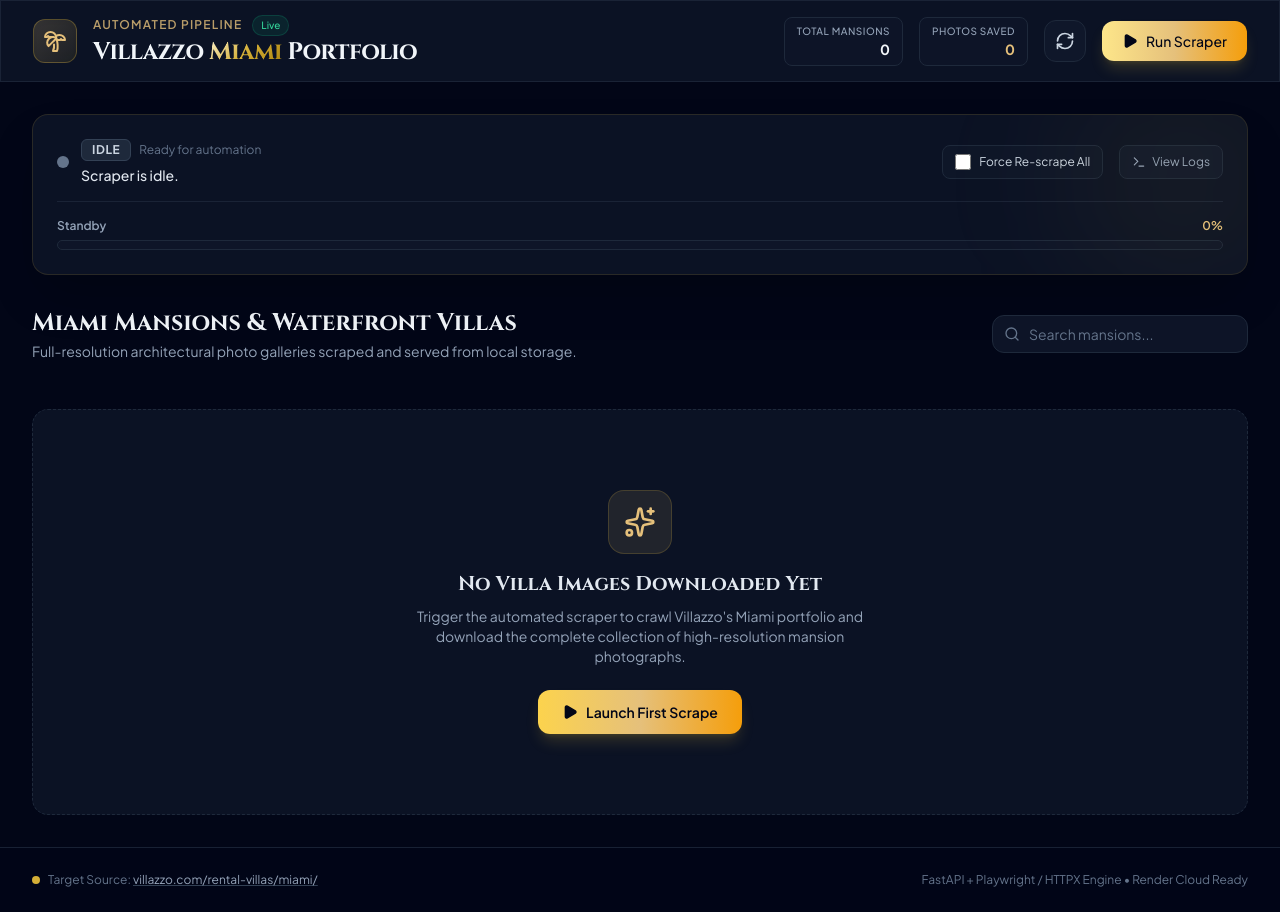
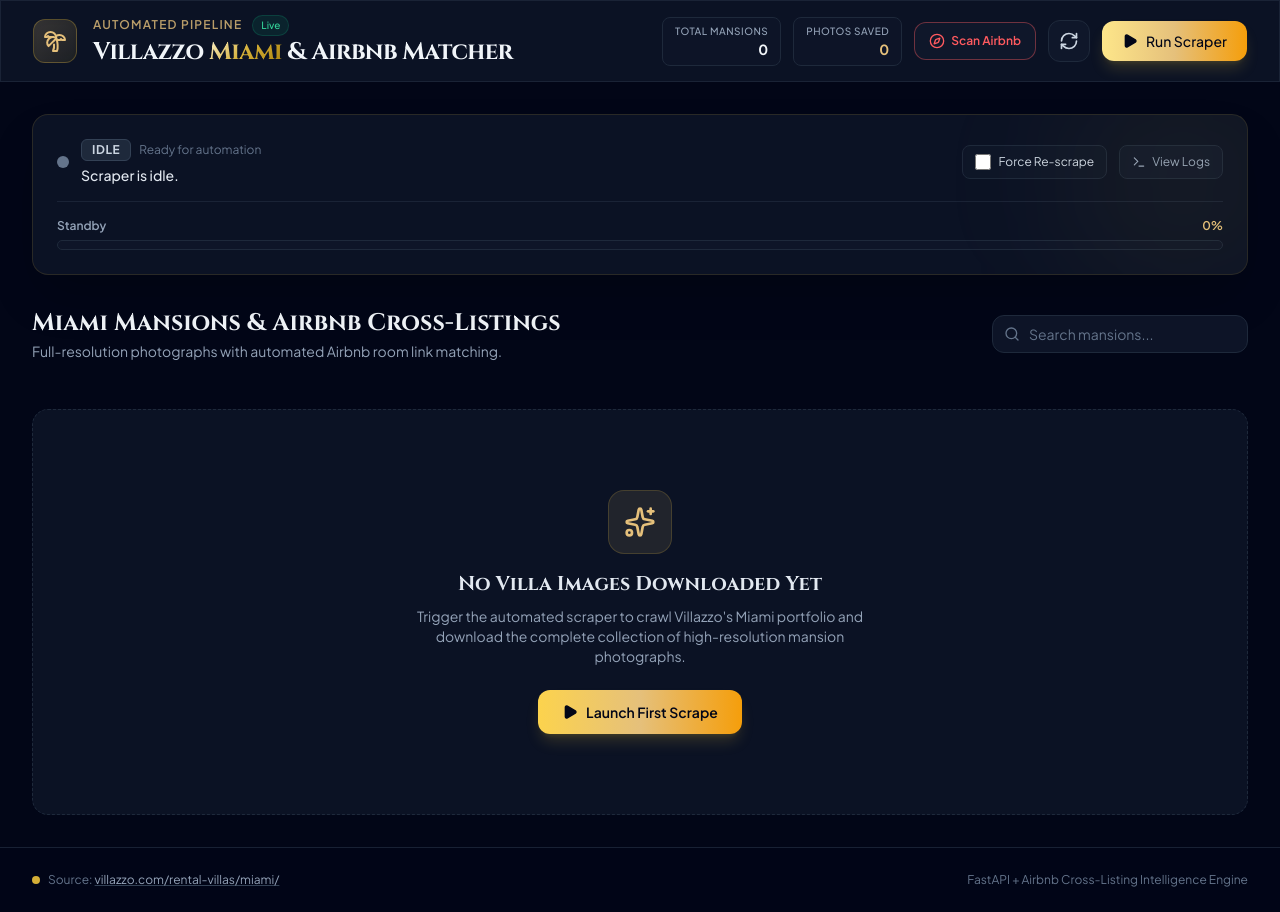
Before and after one commit to JorgeJoseContreras/villazzo-scraper-app, a FastAPI app: page / in a window 1280 px wide. Run offline with FastAPI, Linux system fonts and the light colour scheme; data that the repository does not hold is empty; some libraries are stand-ins or nearby versions.

Commit message:
feat: add Airbnb cross-listing finder, Google Lens visual matcher, and direct room links

```diff
--- a/main.py
+++ b/main.py
@@ -118,6 +118,28 @@ async def get_villas():
     }
 
 
+from airbnb_finder import match_villa_to_airbnb
+
+@app.post("/api/villas/{folder_name}/airbnb/search")
+async def search_single_villa_airbnb(folder_name: str, force: bool = False):
+    """Searches for corresponding Airbnb listing for a single villa."""
+    result = await match_villa_to_airbnb(folder_name=folder_name, download_dir=DOWNLOAD_DIR, force_refresh=force)
+    return result
+
+
+@app.post("/api/airbnb/search-all")
+async def search_all_villas_airbnb(background_tasks: BackgroundTasks, force: bool = False):
+    """Scans and matches all downloaded villas against Airbnb in background."""
+    async def run_all_matches():
+        villas = list_downloaded_villas(download_dir=DOWNLOAD_DIR)
+        for v in villas:
+            await match_villa_to_airbnb(folder_name=v["folder_name"], download_dir=DOWNLOAD_DIR, force_refresh=force)
+            await asyncio.sleep(1.0)
+
+    background_tasks.add_task(run_all_matches)
+    return {"status": "started", "message": "Searching Airbnb cross-listings for all villas in background."}
+
+
 @app.get("/healthz")
 async def health_check():
     """Service health probe for container and deployment monitors."""
--- a/templates/index.html
+++ b/templates/index.html
@@ -3,12 +3,12 @@
 <head>
   <meta charset="UTF-8" />
   <meta name="viewport" content="width=device-width, initial-scale=1.0" />
-  <title>Villazzo Miami — Luxury Portfolio Scraper & Gallery</title>
+  <title>Villazzo Miami — Luxury Portfolio Scraper & Airbnb Cross-Listing Finder</title>
 
   <!-- Tailwind CSS CDN -->
   <script src="https://cdn.tailwindcss.com"></script>
 
-  <!-- Google Fonts: Inter & Cormorant Garamond / Playfair for Luxury Styling -->
+  <!-- Google Fonts -->
   <link rel="preconnect" href="https://fonts.googleapis.com">
   <link rel="preconnect" href="https://fonts.gstatic.com" crossorigin>
   <link href="https://fonts.googleapis.com/css2?family=Cinzel:wght@400;600;700&family=Plus+Jakarta+Sans:wght@300;400;500;600;700&display=swap" rel="stylesheet">
@@ -30,7 +30,8 @@
               400: '#e5c07b',
               500: '#d4af37',
               600: '#b89726',
-            }
+            },
+            airbnb: '#FF5A5F',
           }
         }
       }
@@ -93,13 +94,13 @@
             <span class="inline-flex items-center px-2 py-0.5 rounded-full text-[10px] font-medium bg-emerald-500/10 text-emerald-400 border border-emerald-500/20">Live</span>
           </div>
           <h1 class="text-xl sm:text-2xl font-serif font-bold tracking-tight text-slate-100">
-            Villazzo <span class="gold-gradient-text">Miami</span> Portfolio
+            Villazzo <span class="gold-gradient-text">Miami</span> & Airbnb Matcher
           </h1>
         </div>
       </div>
 
       <!-- Quick Metrics & Actions -->
-      <div class="flex items-center gap-3 sm:gap-4">
+      <div class="flex items-center gap-2 sm:gap-3">
         <!-- Stat Pill 1 -->
         <div class="hidden md:flex flex-col items-end px-3 py-1.5 rounded-lg bg-slate-900/60 border border-slate-800">
           <span class="text-[10px] font-medium uppercase tracking-wider text-slate-400">Total Mansions</span>
@@ -111,6 +112,16 @@
           <span class="text-[10px] font-medium uppercase tracking-wider text-slate-400">Photos Saved</span>
           <span id="stat-total-photos" class="text-sm font-bold text-gold-400">{{ total_photos }}</span>
         </div>
+
+        <!-- Find All on Airbnb Button -->
+        <button
+          onclick="searchAllAirbnb()"
+          title="Scan All Mansions for Airbnb Listings"
+          class="hidden sm:inline-flex items-center gap-1.5 px-3.5 py-2.5 rounded-xl bg-slate-900 border border-[#FF5A5F]/40 hover:bg-[#FF5A5F]/10 text-[#FF5A5F] text-xs font-semibold transition-all"
+        >
+          <i data-lucide="compass" class="w-4 h-4"></i>
+          <span>Scan Airbnb</span>
+        </button>
 
         <!-- Refresh Button -->
         <button
@@ -153,16 +164,16 @@
               <span id="status-time" class="text-xs text-slate-500">Ready for job execution</span>
             </div>
             <p id="status-message" class="text-sm font-medium text-slate-200 mt-1">
-              Click "Run Scraper" to fetch high-resolution gallery images from Villazzo's Miami portfolio.
+              Click "Run Scraper" to fetch high-resolution gallery images or use "Scan Airbnb" to cross-match listings.
             </p>
           </div>
         </div>
 
         <!-- Controls: Force Rescrape Checkbox & Log Toggle -->
-        <div class="flex items-center gap-4 text-xs">
+        <div class="flex items-center gap-3 text-xs">
           <label class="flex items-center gap-2 cursor-pointer select-none text-slate-300 hover:text-white bg-slate-900/90 px-3 py-2 rounded-lg border border-slate-800">
             <input type="checkbox" id="force-rescrape-check" class="w-4 h-4 rounded border-slate-700 text-gold-500 focus:ring-gold-500 bg-slate-950">
-            <span>Force Re-scrape All</span>
+            <span>Force Re-scrape</span>
           </label>
 
           <button
@@ -189,10 +200,10 @@
         </div>
       </div>
 
-      <!-- LIVE LOG TERMINAL DRAWER (Collapsible) -->
+      <!-- LIVE LOG TERMINAL DRAWER -->
       <div id="terminal-drawer" class="hidden mt-4 pt-4 border-t border-slate-800">
         <div class="bg-black/90 rounded-xl p-3.5 font-mono text-xs text-slate-300 border border-slate-800/80 max-h-48 overflow-y-auto space-y-1" id="terminal-logs">
-          <div class="text-slate-500 italic">// Automation engine initialized. Ready to scrape.</div>
+          <div class="text-slate-500 italic">// Automation engine initialized. Ready to scrape or match Airbnb.</div>
         </div>
       </div>
     </section>
@@ -204,10 +215,10 @@
       <div class="flex flex-col sm:flex-row sm:items-center justify-between gap-4">
         <div>
           <h2 class="text-2xl font-serif font-bold text-slate-100 flex items-center gap-2">
-            Miami Mansions & Waterfront Villas
+            Miami Mansions & Airbnb Cross-Listings
           </h2>
           <p class="text-sm text-slate-400 mt-0.5">
-            Full-resolution architectural photo galleries scraped and served from local storage.
+            Full-resolution photographs with automated Airbnb room link matching.
           </p>
         </div>
 
@@ -226,62 +237,10 @@
 
       <!-- Grid of Mansion Cards -->
       <div id="villas-grid" class="grid grid-cols-1 sm:grid-cols-2 lg:grid-cols-3 xl:grid-cols-4 gap-6">
-        <!-- Jinja / JS Injected Cards -->
-        {% for villa in villas %}
-        <div class="villa-card glass-card rounded-2xl overflow-hidden flex flex-col group" data-name="{{ villa.display_name }}">
-
-          <!-- Hero Thumbnail -->
-          <div class="relative aspect-[4/3] bg-slate-900 overflow-hidden cursor-pointer" onclick="openGallery('{{ villa.folder_name }}', 0)">
-            {% if villa.hero_image %}
-            <img
-              src="{{ villa.hero_image }}"
-              alt="{{ villa.display_name }}"
-              loading="lazy"
-              class="w-full h-full object-cover group-hover:scale-105 transition-transform duration-500"
-            />
-            {% else %}
-            <div class="w-full h-full flex items-center justify-center text-slate-600">
-              <i data-lucide="image" class="w-12 h-12 stroke-1"></i>
-            </div>
-            {% endif %}
-
-            <div class="absolute inset-0 bg-gradient-to-t from-slate-950/80 via-transparent to-transparent opacity-80 group-hover:opacity-60 transition-opacity"></div>
-
-            <!-- Photo Count Badge -->
-            <div class="absolute bottom-3 left-3 flex items-center gap-1.5 px-2.5 py-1 rounded-lg bg-slate-950/80 backdrop-blur-md border border-white/10 text-xs font-semibold text-gold-400">
-              <i data-lucide="camera" class="w-3.5 h-3.5"></i>
-              <span>{{ villa.count }} High-Res Photos</span>
-            </div>
+        <!-- Rendered by JavaScript -->
       </div>
 
-          <!-- Card Content -->
-          <div class="p-5 flex-1 flex flex-col justify-between">
-            <div>
-              <h3 class="text-lg font-serif font-bold text-slate-100 group-hover:text-gold-400 transition-colors">
-                {{ villa.display_name }}
-              </h3>
-              <p class="text-xs text-slate-400 mt-1 font-mono">
-                ./downloads/{{ villa.folder_name }}/
-              </p>
-            </div>
-
-            <!-- View Gallery Button -->
-            <div class="pt-4 mt-4 border-t border-slate-800/80 flex items-center justify-between">
-              <button
-                onclick="openGallery('{{ villa.folder_name }}', 0)"
-                class="w-full flex items-center justify-center gap-2 py-2 px-4 rounded-xl bg-slate-800/90 hover:bg-gold-500 hover:text-slate-950 text-slate-200 text-xs font-semibold transition-all duration-200"
-              >
-                <i data-lucide="images" class="w-4 h-4"></i>
-                <span>View Full Gallery</span>
-              </button>
-            </div>
-          </div>
-
-        </div>
-        {% endfor %}
-      </div>
-
-      <!-- EMPTY STATE (Shown if 0 villas downloaded) -->
+      <!-- EMPTY STATE -->
       <div id="empty-state" class="{% if villas %}hidden{% endif %} text-center py-20 px-4 glass-panel rounded-2xl border-dashed border-slate-800">
         <div class="w-16 h-16 rounded-2xl bg-gold-400/10 border border-gold-500/20 text-gold-400 flex items-center justify-center mx-auto mb-4">
           <i data-lucide="sparkles" class="w-8 h-8"></i>
@@ -308,10 +267,10 @@
     <div class="max-w-7xl mx-auto px-4 sm:px-6 lg:px-8 flex flex-col sm:flex-row items-center justify-between gap-3 text-xs text-slate-500">
       <div class="flex items-center gap-2">
         <span class="w-2 h-2 rounded-full bg-gold-500"></span>
-        <span>Target Source: <a href="https://www.villazzo.com/rental-villas/miami/" target="_blank" class="text-slate-400 hover:text-gold-400 underline decoration-slate-700">villazzo.com/rental-villas/miami/</a></span>
+        <span>Source: <a href="https://www.villazzo.com/rental-villas/miami/" target="_blank" class="text-slate-400 hover:text-gold-400 underline decoration-slate-700">villazzo.com/rental-villas/miami/</a></span>
       </div>
       <div>
-        <span>FastAPI + Playwright / HTTPX Engine &bull; Render Cloud Ready</span>
+        <span>FastAPI + Airbnb Cross-Listing Intelligence Engine</span>
       </div>
     </div>
   </footer>
@@ -328,7 +287,31 @@
         <p id="modal-photo-counter" class="text-xs text-gold-400 font-mono">Photo 1 of 24</p>
       </div>
 
-      <div class="flex items-center gap-3">
+      <div class="flex items-center gap-2 sm:gap-3">
+        <!-- Direct Airbnb Link if matched -->
+        <a
+          id="modal-airbnb-link"
+          href="#"
+          target="_blank"
+          title="Open Matching Airbnb Listing"
+          class="hidden p-2 rounded-lg bg-[#FF5A5F]/20 border border-[#FF5A5F]/50 text-[#FF5A5F] hover:bg-[#FF5A5F] hover:text-white text-xs font-semibold flex items-center gap-1.5 transition-colors"
+        >
+          <i data-lucide="home" class="w-4 h-4"></i>
+          <span>Airbnb Listing</span>
+        </a>
+
+        <!-- Open Google Lens Visual Search -->
+        <a
+          id="modal-lens-link"
+          href="#"
+          target="_blank"
+          title="Reverse Search Image on Web / Airbnb"
+          class="p-2 rounded-lg bg-slate-900 border border-slate-800 hover:border-slate-700 text-slate-300 hover:text-white text-xs flex items-center gap-1.5"
+        >
+          <i data-lucide="scan" class="w-4 h-4"></i>
+          <span class="hidden sm:inline">Google Lens Match</span>
+        </a>
+
         <!-- Open Raw Link -->
         <a
           id="modal-raw-link"
@@ -393,7 +376,6 @@
 
   <!-- APPLICATION SCRIPTS -->
   <script>
-    // State management
     let state = {
       villas: [],
       activeVilla: null,
@@ -402,14 +384,12 @@
       isPolling: false
     };
 
-    // Initialize Lucide Icons
     document.addEventListener('DOMContentLoaded', () => {
       lucide.createIcons();
       fetchVillasData();
       checkScrapeStatus();
     });
 
-    // Keyboard navigation for gallery
     document.addEventListener('keydown', (e) => {
       const modal = document.getElementById('gallery-modal');
       if (!modal.classList.contains('hidden')) {
@@ -419,7 +399,6 @@
       }
     });
 
-    // Toggle log viewer
     function toggleConsoleLogs() {
       const drawer = document.getElementById('terminal-drawer');
       const btnText = document.getElementById('btn-toggle-logs-text');
@@ -432,7 +411,6 @@
       }
     }
 
-    // Trigger Scraping Process
     async function triggerScrape(isForce = false) {
       const forceRescrape = isForce || document.getElementById('force-rescrape-check').checked;
       const btn = document.getElementById('btn-start-scrape');
@@ -446,11 +424,8 @@
           body: JSON.stringify({ force_rescrape: forceRescrape })
         });
         const data = await res.json();
-
-        // Show console logs automatically upon starting
         document.getElementById('terminal-drawer').classList.remove('hidden');
         document.getElementById('btn-toggle-logs-text').textContent = 'Hide Logs';
-
         startPolling();
       } catch (err) {
         console.error('Failed to initiate scrape:', err);
@@ -462,7 +437,6 @@
       }
     }
 
-    // Start Polling Scraper Status
     function startPolling() {
       if (state.isPolling) return;
       state.isPolling = true;
@@ -471,7 +445,6 @@
       checkScrapeStatus();
     }
 
-    // Stop Polling
     function stopPolling() {
       state.isPolling = false;
       if (state.pollTimer) {
@@ -480,7 +453,6 @@
       }
     }
 
-    // Check Scraper Status & Update UI
     async function checkScrapeStatus() {
       try {
         const res = await fetch('/api/scrape/status');
@@ -492,7 +464,7 @@
         } else {
           if (state.isPolling) {
             stopPolling();
-            fetchVillasData(); // Refresh grid after scrape completes
+            fetchVillasData();
           }
         }
       } catch (err) {
@@ -500,7 +472,6 @@
       }
     }
 
-    // Update Status Banner and Progress Bar
     function updateStatusUI(data) {
       const indicator = document.getElementById('status-indicator');
       const badge = document.getElementById('status-badge');
@@ -511,7 +482,6 @@
       const detailLabel = document.getElementById('progress-detail');
       const logsContainer = document.getElementById('terminal-logs');
 
-      // Update badge & indicator
       if (data.status === 'running') {
         indicator.className = 'w-3 h-3 rounded-full bg-amber-400 animate-pulse';
         badge.className = 'text-xs uppercase font-bold tracking-wider px-2.5 py-0.5 rounded-md bg-amber-500/20 text-amber-300 border border-amber-500/30';
@@ -536,7 +506,6 @@
 
       message.textContent = data.message || 'Scraper is idle.';
 
-      // Progress calculation
       const pct = data.progress_percent || 0;
       barFill.style.width = `${pct}%`;
       percentLabel.textContent = `${pct}%`;
@@ -544,14 +513,12 @@
         ? `Processed ${data.processed_villas} of ${data.total_villas} mansions (${data.total_images_downloaded} photos saved)`
         : 'Standby';
 
-      // Update terminal logs
       if (data.logs && data.logs.length > 0) {
         logsContainer.innerHTML = data.logs.map(l => `<div class="leading-relaxed">${escapeHtml(l)}</div>`).join('');
         logsContainer.scrollTop = logsContainer.scrollHeight;
       }
     }
 
-    // Fetch All Villas List from API
     async function fetchVillasData() {
       try {
         const res = await fetch('/api/villas');
@@ -567,7 +534,46 @@
       }
     }
 
-    // Render Cards in Grid
+    // Single Villa Airbnb Search
+    async function searchAirbnb(folderName) {
+      const btn = document.getElementById(`btn-airbnb-${folderName}`);
+      if (btn) {
+        btn.innerHTML = `<i data-lucide="loader-2" class="w-3.5 h-3.5 animate-spin"></i><span>Searching...</span>`;
+        btn.disabled = true;
+      }
+
+      try {
+        const res = await fetch(`/api/villas/${folderName}/airbnb/search`, { method: 'POST' });
+        const matchData = await res.json();
+
+        // Update local state
+        const targetVilla = state.villas.find(v => v.folder_name === folderName);
+        if (targetVilla) {
+          targetVilla.airbnb = matchData;
+        }
+        renderVillasGrid(state.villas);
+      } catch (err) {
+        console.error('Airbnb search failed:', err);
+      }
+    }
+
+    // Search All Villas on Airbnb
+    async function searchAllAirbnb() {
+      try {
+        await fetch('/api/airbnb/search-all', { method: 'POST' });
+        document.getElementById('status-message').textContent = 'Scanning Airbnb listings for all mansions in background...';
+        // Poll and refresh
+        let count = 0;
+        const interval = setInterval(async () => {
+          count++;
+          await fetchVillasData();
+          if (count >= 8) clearInterval(interval);
+        }, 2000);
+      } catch (err) {
+        console.error('Scan all error:', err);
+      }
+    }
+
     function renderVillasGrid(villas) {
       const grid = document.getElementById('villas-grid');
       const empty = document.getElementById('empty-state');
@@ -579,7 +585,39 @@
       }
 
       empty.classList.add('hidden');
-      grid.innerHTML = villas.map(villa => `
+      grid.innerHTML = villas.map(villa => {
+        const airbnb = villa.airbnb;
+        const isMatched = airbnb && airbnb.is_matched && airbnb.primary_url;
+
+        let airbnbBadge = '';
+        if (isMatched) {
+          airbnbBadge = `
+            <a
+              href="${escapeHtml(airbnb.primary_url)}"
+              target="_blank"
+              onclick="event.stopPropagation()"
+              title="Verified on Airbnb: ${escapeHtml(airbnb.primary_url)}"
+              class="inline-flex items-center gap-1 px-2.5 py-1 rounded-lg bg-[#FF5A5F] hover:bg-[#E04B50] text-white text-[11px] font-bold shadow-md shadow-[#FF5A5F]/20 transition-transform active:scale-95"
+            >
+              <i data-lucide="home" class="w-3.5 h-3.5"></i>
+              <span>Airbnb Listing ↗</span>
+            </a>
+          `;
+        } else {
+          airbnbBadge = `
+            <button
+              id="btn-airbnb-${escapeHtml(villa.folder_name)}"
+              onclick="event.stopPropagation(); searchAirbnb('${escapeHtml(villa.folder_name)}')"
+              title="Scan Airbnb for matching listing"
+              class="inline-flex items-center gap-1 px-2 py-1 rounded-lg bg-slate-900/90 hover:bg-slate-800 border border-slate-700 text-slate-300 hover:text-white text-[11px] font-medium transition-colors"
+            >
+              <i data-lucide="compass" class="w-3 h-3 text-[#FF5A5F]"></i>
+              <span>Find on Airbnb</span>
+            </button>
+          `;
+        }
+
+        return `
           <div class="villa-card glass-card rounded-2xl overflow-hidden flex flex-col group" data-name="${escapeHtml(villa.display_name)}">
             <div class="relative aspect-[4/3] bg-slate-900 overflow-hidden cursor-pointer" onclick="openGallery('${escapeHtml(villa.folder_name)}', 0)">
               ${villa.hero_image
@@ -587,9 +625,16 @@
                 : `<div class="w-full h-full flex items-center justify-center text-slate-600"><i data-lucide="image" class="w-12 h-12 stroke-1"></i></div>`
               }
               <div class="absolute inset-0 bg-gradient-to-t from-slate-950/80 via-transparent to-transparent opacity-80 group-hover:opacity-60 transition-opacity"></div>
+
+              <!-- Photo Count Badge -->
               <div class="absolute bottom-3 left-3 flex items-center gap-1.5 px-2.5 py-1 rounded-lg bg-slate-950/80 backdrop-blur-md border border-white/10 text-xs font-semibold text-gold-400">
                 <i data-lucide="camera" class="w-3.5 h-3.5"></i>
-              <span>${villa.count} High-Res Photos</span>
+                <span>${villa.count} Photos</span>
+              </div>
+
+              <!-- Top Right: Airbnb Status Pill -->
+              <div class="absolute top-3 right-3">
+                ${airbnbBadge}
               </div>
             </div>
 
@@ -603,23 +648,43 @@
                 </p>
               </div>
 
-            <div class="pt-4 mt-4 border-t border-slate-800/80 flex items-center justify-between">
+              <div class="pt-4 mt-4 border-t border-slate-800/80 flex items-center justify-between gap-2">
                 <button
                   onclick="openGallery('${escapeHtml(villa.folder_name)}', 0)"
-                class="w-full flex items-center justify-center gap-2 py-2 px-4 rounded-xl bg-slate-800/90 hover:bg-gold-500 hover:text-slate-950 text-slate-200 text-xs font-semibold transition-all duration-200"
+                  class="flex-1 flex items-center justify-center gap-2 py-2 px-3 rounded-xl bg-slate-800/90 hover:bg-gold-500 hover:text-slate-950 text-slate-200 text-xs font-semibold transition-all duration-200"
                 >
                   <i data-lucide="images" class="w-4 h-4"></i>
-                <span>View Full Gallery</span>
+                  <span>View Photos</span>
                 </button>
+
+                ${isMatched ? `
+                  <a
+                    href="${escapeHtml(airbnb.primary_url)}"
+                    target="_blank"
+                    title="Open on Airbnb"
+                    class="p-2 rounded-xl bg-[#FF5A5F]/15 hover:bg-[#FF5A5F] border border-[#FF5A5F]/30 text-[#FF5A5F] hover:text-white transition-colors"
+                  >
+                    <i data-lucide="external-link" class="w-4 h-4"></i>
+                  </a>
+                ` : `
+                  <a
+                    href="https://www.airbnb.com/s/Miami--FL/homes?query=${encodeURIComponent(villa.display_name)}"
+                    target="_blank"
+                    title="Search on Airbnb"
+                    class="p-2 rounded-xl bg-slate-900 hover:bg-slate-800 border border-slate-800 text-slate-400 hover:text-white transition-colors"
+                  >
+                    <i data-lucide="search" class="w-4 h-4"></i>
+                  </a>
+                `}
               </div>
             </div>
           </div>
-      `).join('');
+        `;
+      }).join('');
 
       lucide.createIcons();
     }
 
-    // Filter Villas by Search Query
     function filterVillas() {
       const q = document.getElementById('search-input').value.toLowerCase().trim();
       const cards = document.querySelectorAll('.villa-card');
@@ -633,7 +698,6 @@
       });
     }
 
-    // OPEN GALLERY LIGHTBOX
     function openGallery(folderName, startIndex = 0) {
       const villa = state.villas.find(v => v.folder_name === folderName);
       if (!villa || !villa.images || villa.images.length === 0) return;
@@ -652,7 +716,6 @@
       lucide.createIcons();
     }
 
-    // CLOSE GALLERY LIGHTBOX
     function closeGallery() {
       const modal = document.getElementById('gallery-modal');
       modal.classList.add('hidden');
@@ -660,7 +723,6 @@
       state.activeVilla = null;
     }
 
-    // NAVIGATION
     function nextImage() {
       if (!state.activeVilla) return;
       state.activeImageIndex = (state.activeImageIndex + 1) % state.activeVilla.images.length;
@@ -679,7 +741,6 @@
       updateLightboxView();
     }
 
-    // UPDATE LIGHTBOX DISPLAY
     function updateLightboxView() {
       if (!state.activeVilla) return;
       const total = state.activeVilla.images.length;
@@ -693,7 +754,21 @@
       const rawLink = document.getElementById('modal-raw-link');
       rawLink.href = currentUrl;
 
-      // Update active thumbnail border
+      // Google Lens Reverse Match Link
+      const lensLink = document.getElementById('modal-lens-link');
+      const origin = window.location.origin;
+      const fullImageUrl = currentUrl.startsWith('http') ? currentUrl : `${origin}${currentUrl}`;
+      lensLink.href = `https://lens.google.com/uploadbyurl?url=${encodeURIComponent(fullImageUrl)}`;
+
+      // Airbnb Header Link
+      const airbnbLink = document.getElementById('modal-airbnb-link');
+      if (state.activeVilla.airbnb && state.activeVilla.airbnb.is_matched && state.activeVilla.airbnb.primary_url) {
+        airbnbLink.href = state.activeVilla.airbnb.primary_url;
+        airbnbLink.classList.remove('hidden');
+      } else {
+        airbnbLink.classList.add('hidden');
+      }
+
       document.querySelectorAll('.thumb-btn').forEach((btn, idx) => {
         if (idx === state.activeImageIndex) {
           btn.className = 'thumb-btn relative w-14 h-14 rounded-lg overflow-hidden border-2 border-gold-400 shrink-0 scale-105 transition-all';
@@ -703,7 +778,6 @@
       });
     }
 
-    // RENDER THUMBNAIL STRIP
     function renderThumbnails() {
       if (!state.activeVilla) return;
       const container = document.getElementById('modal-thumbnails');
@@ -717,7 +791,6 @@
       `).join('');
     }
 
-    // Helper: Escape HTML
     function escapeHtml(str) {
       if (!str) return '';
       return String(str).replace(/[&<>"']/g, function(m) {
```
Also changed, not shown: airbnb_finder.py (added, +134 -0 lines), deploy_render.py (added, +104 -0 lines), scraper.py (+12 -1 lines). Lines whose indentation alone changed are shown as unchanged.
